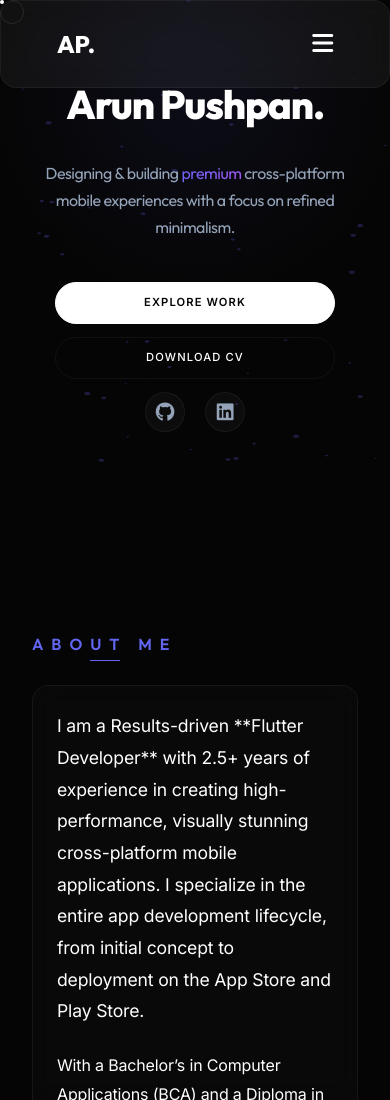
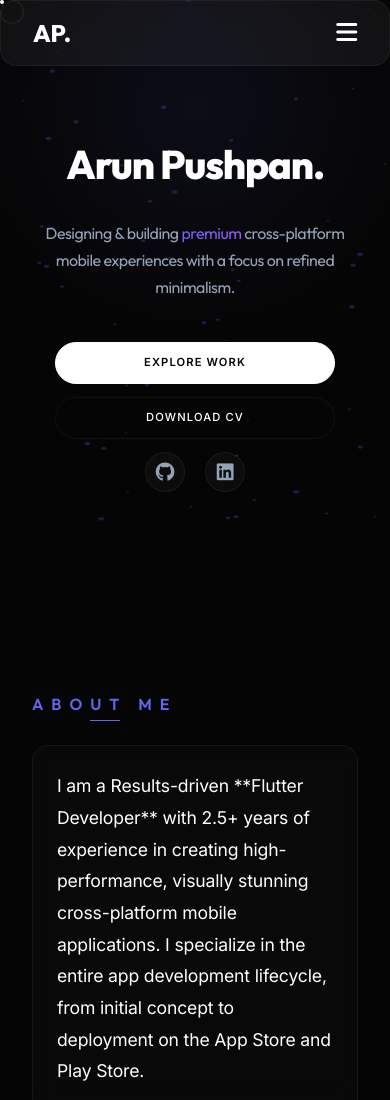
Before and after one commit to Arun-pushpan/arun-pushpan-portfolio, a plain HTML site: page index.html in a window 390 px wide. Shown: the top 1100 px of the page. Drawn offline with Linux system fonts and the light colour scheme.

Commit message:
Fix mobile navbar spacing and hero top padding

```diff
--- a/index.html
+++ b/index.html
@@ -28,7 +28,7 @@
     <div class="cursor-circle"></div>
 
     <!-- Navigation -->
-    <nav class="glass" id="navbar" style="position: fixed; top: 0; width: 100%; z-index: 1000; padding: 1.5rem 0;">
+    <nav class="glass" id="navbar" style="position: fixed; top: 0; width: 100%; z-index: 1000;">
         <div class="container" style="display: flex; justify-content: space-between; align-items: center;">
             <a href="#" class="logo" style="font-family: var(--font-heading); font-weight: 800; font-size: 1.5rem;">AP.</a>
             <ul class="nav-links" style="display: flex; gap: 2rem;">
--- a/styles/main.css
+++ b/styles/main.css
@@ -15,6 +15,11 @@
     --font-heading: 'Outfit', sans-serif;
     --font-body: 'Inter', sans-serif;
     --transition-standard: all 0.4s cubic-bezier(0.16, 1, 0.3, 1);
+}
+
+#navbar {
+    padding: 1.5rem 0;
+    transition: var(--transition-standard);
 }
 
 * {
@@ -375,10 +380,13 @@ section {
         padding-top: 20px;
     }
     #hero {
-        padding-top: 60px;
+        padding-top: 120px;
         min-height: auto;
         padding-bottom: 40px;
         background: radial-gradient(circle at 50% 20%, rgba(99, 102, 241, 0.08) 0%, transparent 50%);
+    }
+    #navbar {
+        padding: 0.8rem 0 !important;
     }
     .hero-grid > div:last-child {
         justify-content: center !important;
```
